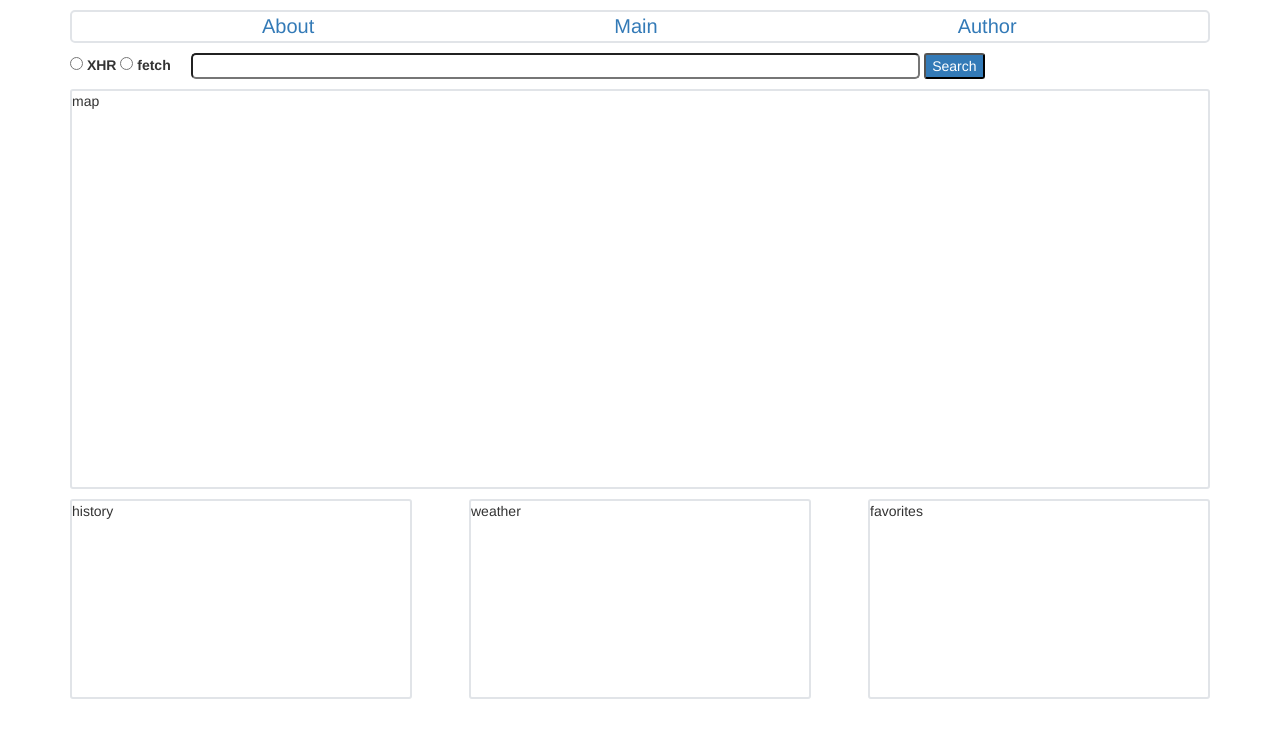
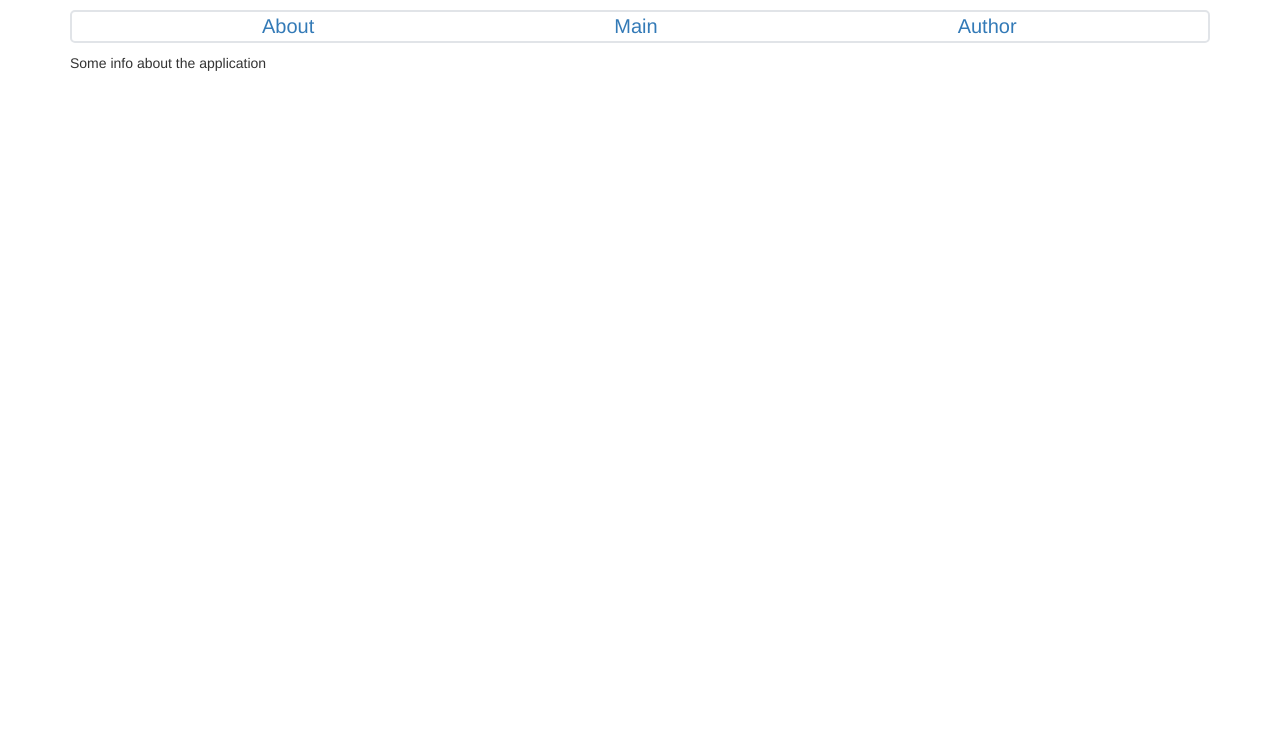
Before and after one commit to andreydro/weather-map, a plain HTML site: page index.html in a window 1280 px wide. Both pictures are taken after a click on the link "About". Drawn offline with nearby package versions, Linux system fonts and the light colour scheme.

Commit message:
Add basic routes

```diff
--- a/index.html
+++ b/index.html
@@ -23,7 +23,8 @@
                 </li>
             </ul>
         </header>
-        <div id="main">
+        <div id="content"></div>
+        <div id="main" class="hidden">
         	<div id="radio-buttons">
         		<input type="radio" id="radio-button-xhr" name="XHR">
         		<label for="radio-button-xhr">XHR</label>
@@ -49,7 +50,9 @@
 	          </div>
 	        </div>
         </div>
-        <div id="about" class="hidden"></div>
+        <div id="about" class="hidden">
+        	Some info about the application
+        </div>
         <div id="author" class="hidden">
           <h1>
             Author <br>
--- a/script.js
+++ b/script.js
@@ -0,0 +1,39 @@
+"use strict";
+
+window.onhashchange = function(){
+	displayPage(window.location.hash || "#main");
+};
+
+displayPage(window.location.hash || "#main");
+
+function displayPage(hash) {
+	if (hash == "#main") {
+		displayMap();
+	} else if (hash == "#about") {
+		displayAbout();
+	} else if (hash == "#author") {
+		displayAuthor();
+	}
+}
+
+function displayMap() {
+	var content = document.getElementById("content");
+	content.innerHTML = "";
+
+	var mainPage = document.getElementById("main");
+	content.innerHTML = mainPage.innerHTML;
+}
+
+function displayAuthor() {
+  var content = document.getElementById("content");
+  var author = document.getElementById("author");
+  content.innerHTML = author.innerHTML;
+}
+
+function displayAbout() {
+	var content = document.getElementById("content");
+	content.innerHTML = "";
+
+	var about = document.getElementById("about");
+	content.innerHTML = about.innerHTML;
+}
```
